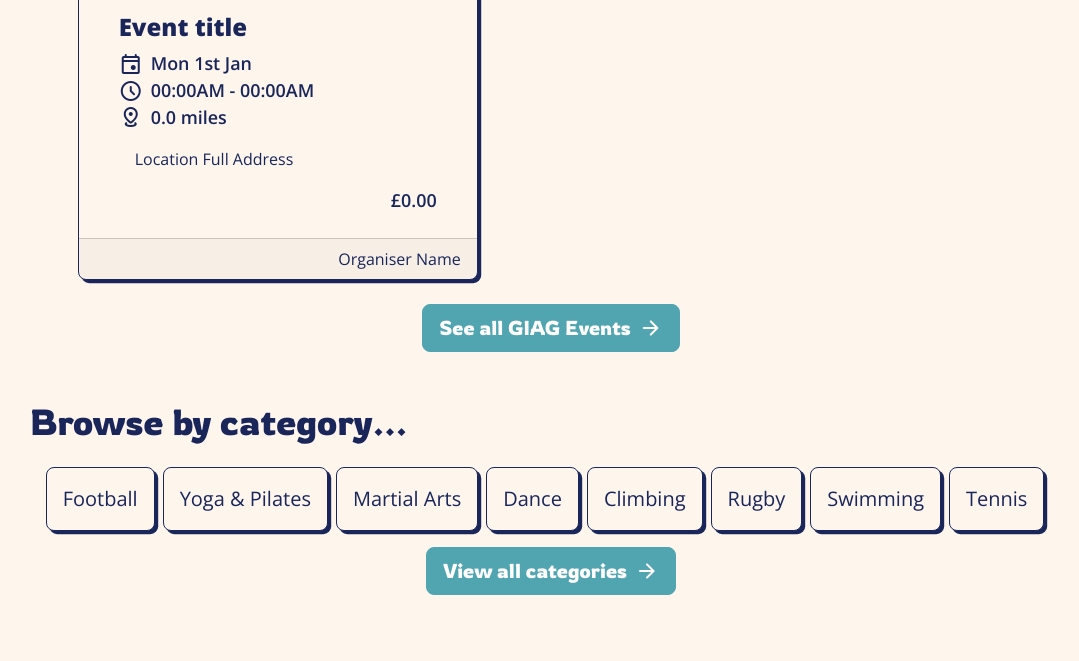
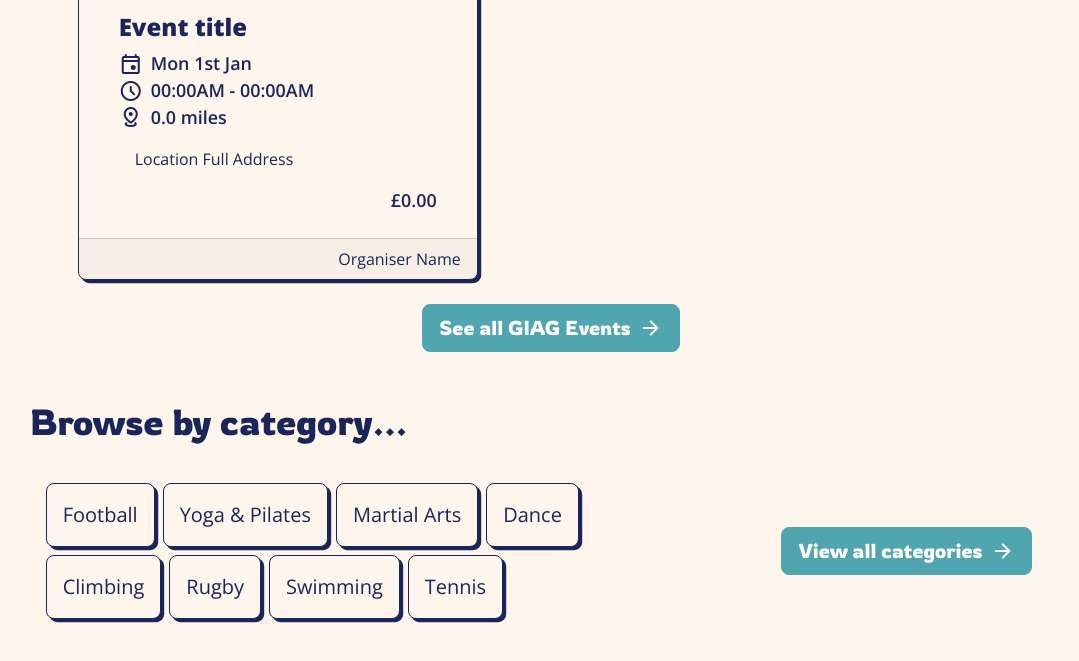
Before and after one commit to axCaffiend/leeds-activehub, a plain HTML site: page index.html in a window 1280 px wide. Shown: the part 2047-2708 px from the top of the page, without its empty margins (89-1168 px from the left). Drawn offline with nearby package versions, Linux system fonts and the light colour scheme.

Commit message:
(index.html): Added stretched-links to category cards (main-style.css): Removed default link styling for anchors in simple cards

```diff
--- a/css/main-style.css
+++ b/css/main-style.css
@@ -354,6 +354,11 @@ legend {
     box-sizing: border-box;
 }
 
+.card-simple a {
+    text-decoration: none;
+    color: var(--surface-dark);
+}
+
 
 /* ----- Tags-- --- */
 /* Based on bootstrap badges*/
--- a/index.html
+++ b/index.html
@@ -292,20 +292,26 @@
          <!------ Browse Categories ------>
          <section class="categories container mb-3 mb-sm-4 mb-lg-5 col-sm-11 col-xl-10">
             <h2>Browse by category...</h2>
-                <ul class="container card-simple-group p-3">
-                    <li class="card card-simple lead">Football</li>
-                    <li class="card card-simple lead">Yoga & Pilates</li>
-                    <li class="card card-simple lead">Martial Arts</li>
-                    <li class="card card-simple lead">Dance</li>
-                    <li class="card card-simple lead">Climbing</li>
-                    <li class="card card-simple lead">Rugby</li>
-                    <li class="card card-simple lead">Swimming</li>
-                    <li class="card card-simple lead">Tennis</li>
-                </ul>
+            <div class="row align-items-center row-cols-1 row-cols-md-2">
+                    <!-- Category list -->
+                    <div class="col-md-8">
+                        <ul class="card-simple-group p-3 my-3">
+                            <li class="card card-simple lead"><a  href="" class="stretched-link">Football</a></li>
+                            <li class="card card-simple lead"><a href="" class="stretched-link">Yoga & Pilates</a></li>
+                            <li class="card card-simple lead"><a href="" class="stretched-link">Martial Arts</a></li>
+                            <li class="card card-simple lead"><a href="" class="stretched-link">Dance</a></li>
+                            <li class="card card-simple lead"><a href="" class="stretched-link">Climbing</a></li>
+                            <li class="card card-simple lead"><a href="" class="stretched-link">Rugby</a></li>
+                            <li class="card card-simple lead"><a href="" class="stretched-link">Swimming</a></li>
+                            <li class="card card-simple lead"><a href="" class="stretched-link">Tennis</a></li>
+                        </ul>
+                    </div>
+                    <!-- End Category list -->
 
-            <div class="text-center">
-                <a href="#" class="btn btn-lg btn-primary">View all categories <span class="material-symbols-rounded">arrow_forward</span></a>
-            </div>
+                    <div class="text-center col-md-4">
+                        <a href="#" class="btn btn-lg btn-primary">View all categories <span class="material-symbols-rounded">arrow_forward</span></a>
+                    </div>
+                </div>
          </section>
     </main>
 
```
